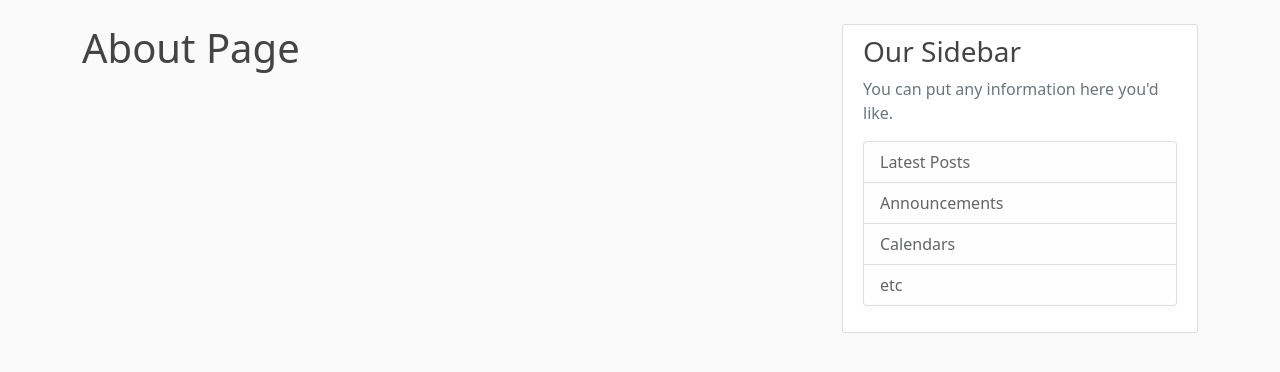
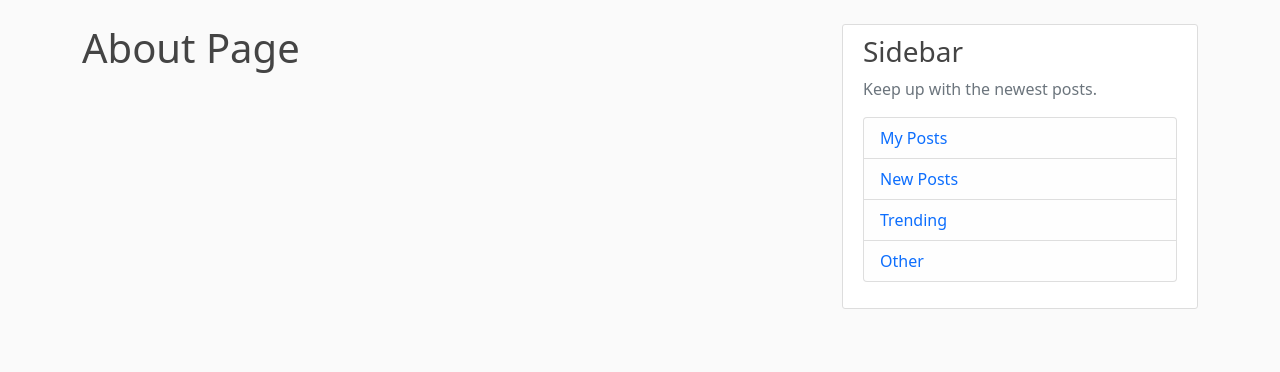
Before and after one commit to fancyd98/cs50-final-project, a Flask app: page /about in a window 1280 px wide. Shown: the part 56-428 px from the top of the page. Run offline with Flask 3, Linux system fonts and the light colour scheme.

Commit message:
Updated the sidebar

```diff
--- a/blog/templates/layout.html
+++ b/blog/templates/layout.html
@@ -62,13 +62,13 @@
               </div>
               <div class="col-md-4">
                 <div class="content-section">
-                  <h3>Our Sidebar</h3>
-                  <p class='text-muted'>You can put any information here you'd like.
+                  <h3>Sidebar</h3>
+                  <p class='text-muted'>Keep up with the newest posts.
                     <ul class="list-group">
-                      <li class="list-group-item list-group-item-light">Latest Posts</li>
-                      <li class="list-group-item list-group-item-light">Announcements</li>
-                      <li class="list-group-item list-group-item-light">Calendars</li>
-                      <li class="list-group-item list-group-item-light">etc</li>
+                      <li class="list-group-item list-group-item-light"><a class="mr-2" href="#">My Posts</a></li>
+                      <li class="list-group-item list-group-item-light"><a class="mr-2" href="#">New Posts</a></li>
+                      <li class="list-group-item list-group-item-light"><a class="mr-2" href="#">Trending</a></li>
+                      <li class="list-group-item list-group-item-light"><a class="mr-2" href="#">Other</a></li>
                     </ul>
                   </p>
                 </div>
```
